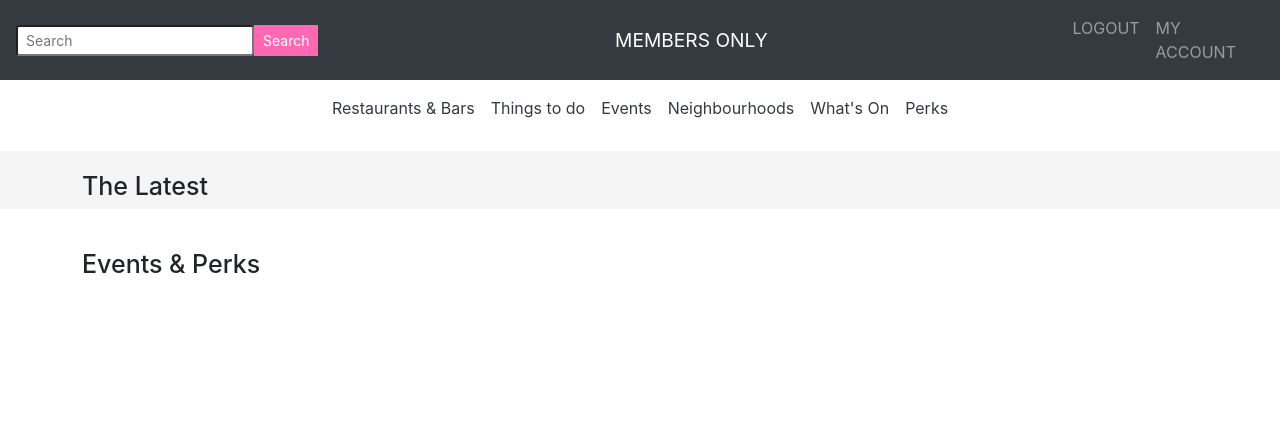
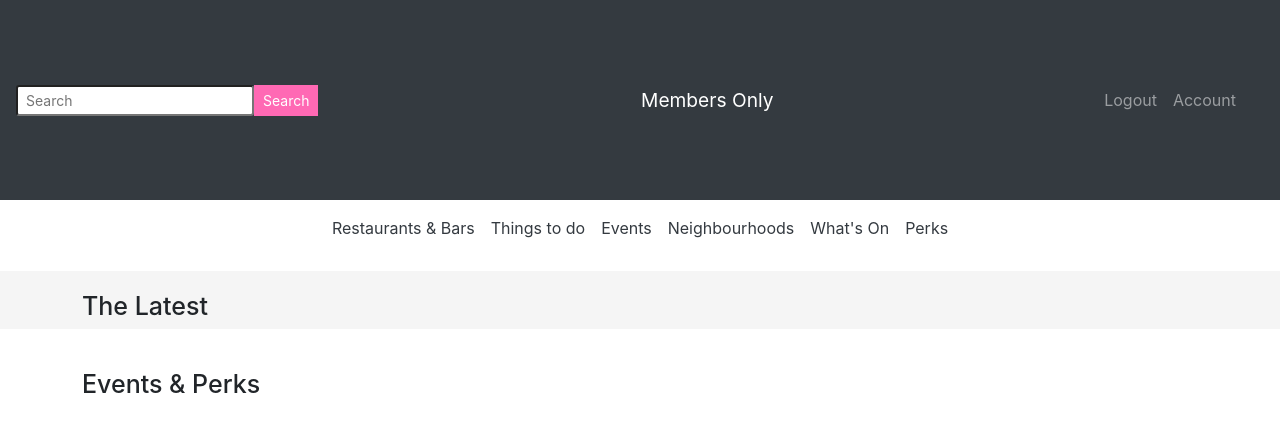
Before and after one commit to CeciliaSG/members-only, a Django app: page / in a window 1280 px wide. Shown: the top 440 px of the page. Run offline with Django 4.2, Linux system fonts and the light colour scheme; the visitor is signed in with stand-in values (Sample User, id 1); data that the repository does not hold is empty; some libraries are stand-ins or nearby versions.

```diff
--- a/static/css/style.css
+++ b/static/css/style.css
@@ -5,8 +5,8 @@ body {
 
 /* Navbar styling */
 
-.navbar-dark {
-    height: 80px;
+.first-nav {
+    height: 200px;
     background-color: black;
 }
 
@@ -62,6 +62,7 @@ body {
 }
 
 /*Post styling*/
+
 .post-col {
     margin-top: 20px;
 }
@@ -101,7 +102,6 @@ body {
 
 .bg-dark {
     background-color: black;
-    text-transform: uppercase;
 }
 
 footer {
@@ -134,8 +134,8 @@ footer {
     .container {
         overflow: auto;
     }
+
+    .card {
+        margin-left: 15px;
+    }
 }
-
-.card {
-    margin-left: 15px;
-}
--- a/templates/base.html
+++ b/templates/base.html
@@ -50,7 +50,7 @@
 <body class="d-flex flex-column h-100 main-bg">
 
     <!-- First Navbar -->
-    <nav class="navbar navbar-expand-lg navbar-dark bg-dark">
+    <nav class="navbar navbar-expand-lg navbar-dark bg-dark first-nav">
         <form class="d-none d-lg-flex">
             <input class="form-control-sm" type="search" placeholder="Search" aria-label="Search">
             <button class="btn btn-custom btn-search btn-sm" type="submit">Search</button>
@@ -66,8 +66,8 @@
                 <span class="navbar-toggler-icon"></span>
             </button>
 
-            <div class="collapse navbar-collapse" id="navbarText1">
-                <ul class="navbar-nav me-auto mb-2 mb-lg-0">
+            <div class="collapse navbar-collapse justify-content-end" id="navbarText1">
+                <ul class="navbar-nav">
 
                     {% if user.is_authenticated %}
                     <li class="nav-item">
@@ -77,7 +77,7 @@
                     {% else %}
                     <li class="nav-item">
                         <a class="nav-link {% if request.path == signup_url %}active{% endif %}" aria-current="page"
-                            href="{% url 'registration' %}">Sign Up</a>
+                            href="{% url 'registration' %}">SignUp</a>
                     </li>
                     <li class="nav-item">
                         <a class="nav-link {% if request.path == login_url %}active{% endif %}" aria-current="page"
@@ -87,7 +87,7 @@
 
                     {% if user.is_authenticated %}
                     <li class="nav-item">
-                        <a class="nav-link" href="{% url 'profile' %}">My account</a>
+                        <a class="nav-link" href="{% url 'profile' %}">Account</a>
                     </li>
                     {% endif %}
                 </ul>
```
Also changed, not shown: core/templates/core/profile.html (+19 -8 lines).
